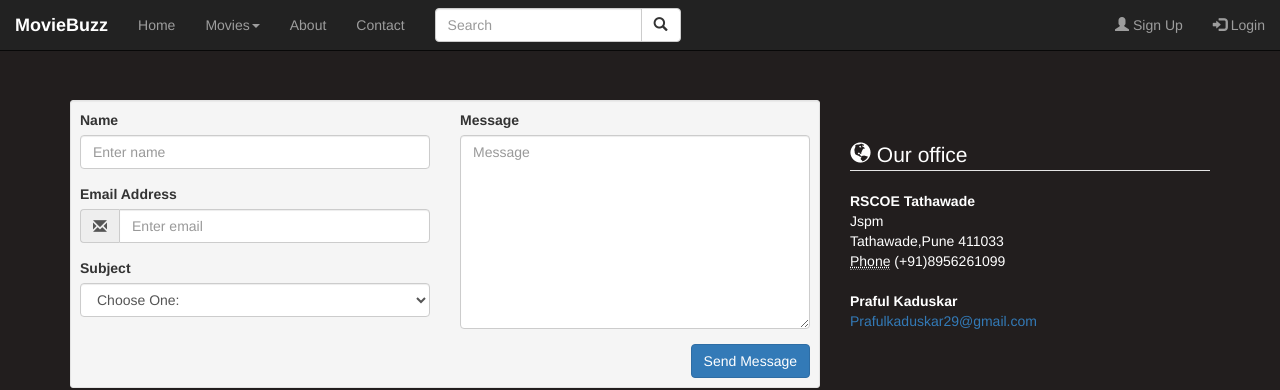
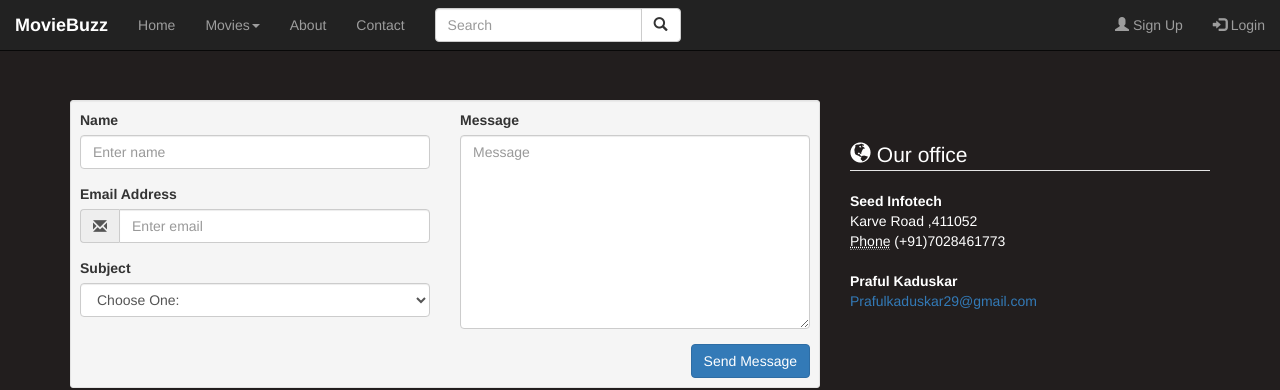
Before and after one commit to PrafulKaduskar/MovieTicket, a plain HTML site: page contact.html in a window 1280 px wide. Shown: the top 390 px of the page. Drawn offline with Linux system fonts and the light colour scheme.

Commit message:
Update contact.html

```diff
--- a/contact.html
+++ b/contact.html
@@ -148,12 +148,11 @@ Send Message</button>
 <form id="form2">
 <legend style="color:#fff;"><span class="glyphicon glyphicon-globe"></span> Our office</legend>
 <address>
-<strong>RSCOE Tathawade</strong><br>
-Jspm <br>
-Tathawade,Pune 411033<br>
+<strong>Seed Infotech</strong><br>
+Karve Road ,411052<br>
 <abbr title="Phone">
 Phone</abbr>
-(+91)8956261099</address>
+(+91)7028461773</address>
  <address>
 <strong>Praful Kaduskar</strong><br>
 <a href="#">Prafulkaduskar29@gmail.com</a>
```
